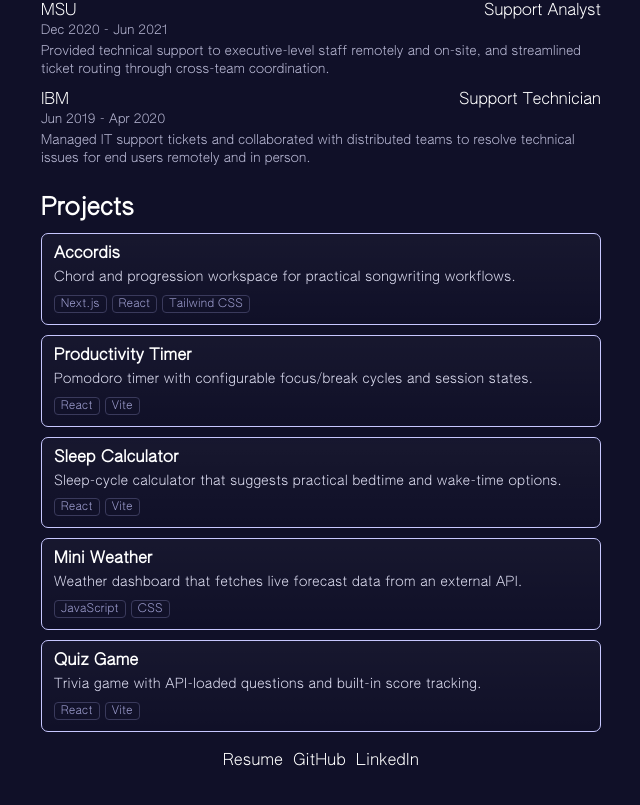
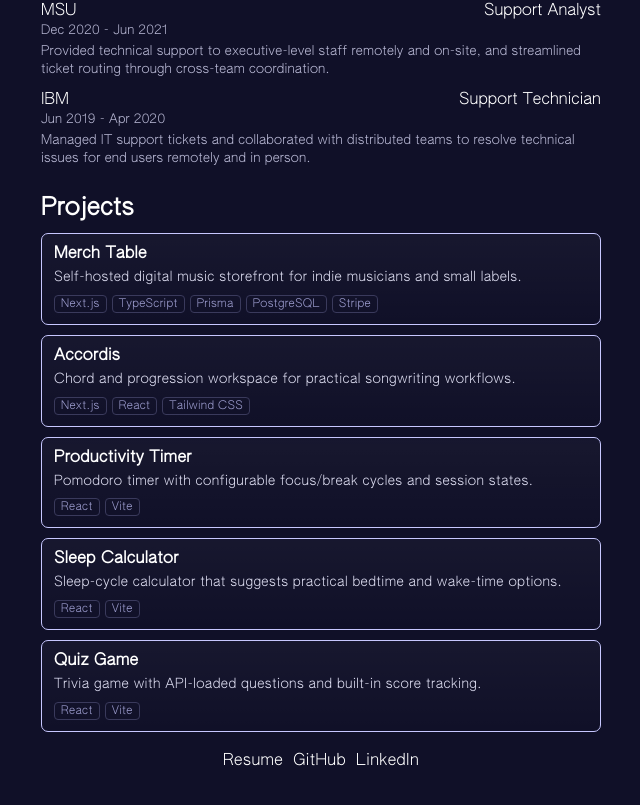
Before and after one commit to robsassack/robsassack.github.io, a React (Vite) app: page / in a window 1280 px wide. Shown: the part 359-1164 px from the top of the page, without its empty margins (319-959 px from the left). Built offline with nearby package versions, Linux system fonts and the light colour scheme.

Commit message:
Add new project

```diff
--- a/src/projectsData.js
+++ b/src/projectsData.js
@@ -1,5 +1,12 @@
 export default {
   projects: [
+    {
+      id: 21,
+      title: "Merch Table",
+      description: "Self-hosted digital music storefront for indie musicians and small labels.",
+      tech: ["Next.js", "TypeScript", "Prisma", "PostgreSQL", "Stripe"],
+      url: "https://merch-table.robsassack.com/",
+    },
     {
       id: 20,
       title: "Accordis",
@@ -22,13 +29,6 @@ export default {
       url: "https://robsassack.github.io/sleep-calc-react/",
     },
     {
-      id: 3,
-      title: "Mini Weather",
-      description: "Weather dashboard that fetches live forecast data from an external API.",
-      tech: ["JavaScript", "CSS"],
-      url: "https://robsassack.github.io/weather/",
-    },
-    {
       id: 2,
       title: "Quiz Game",
       description: "Trivia game with API-loaded questions and built-in score tracking.",
```
